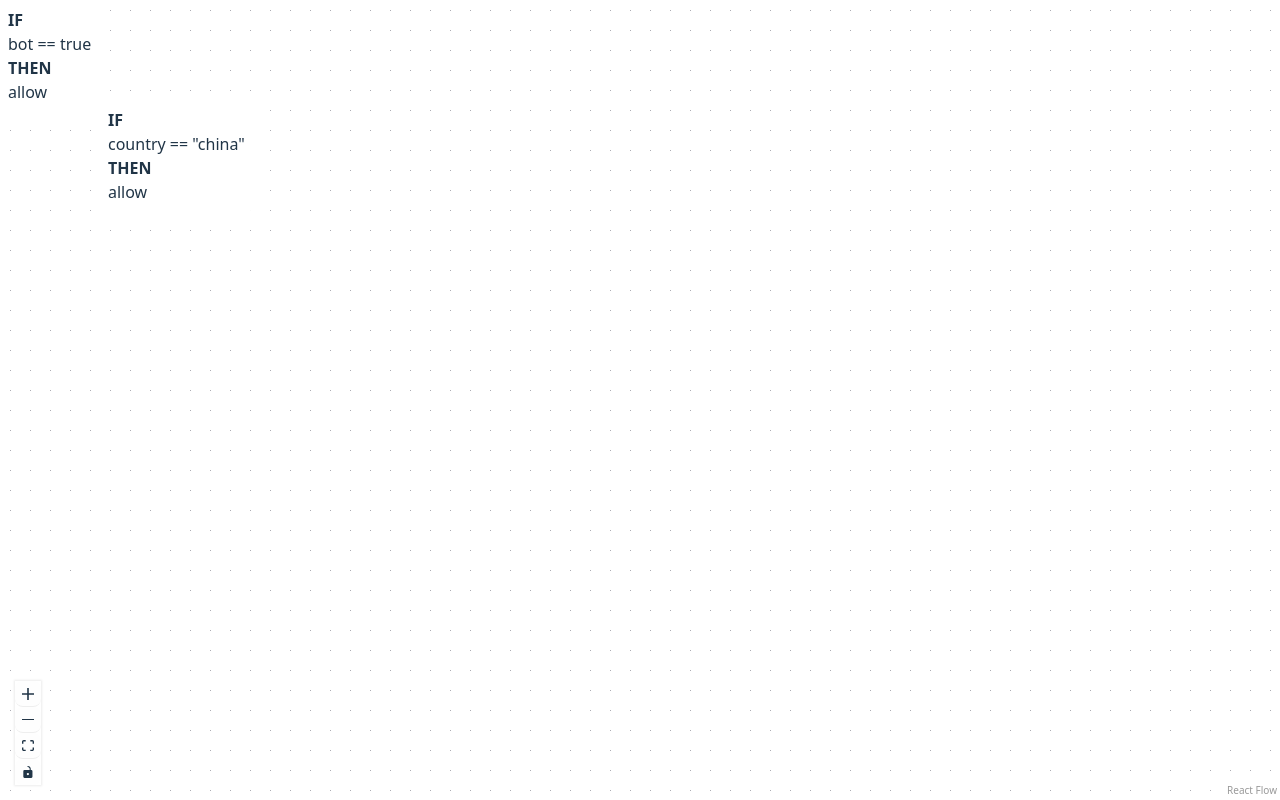
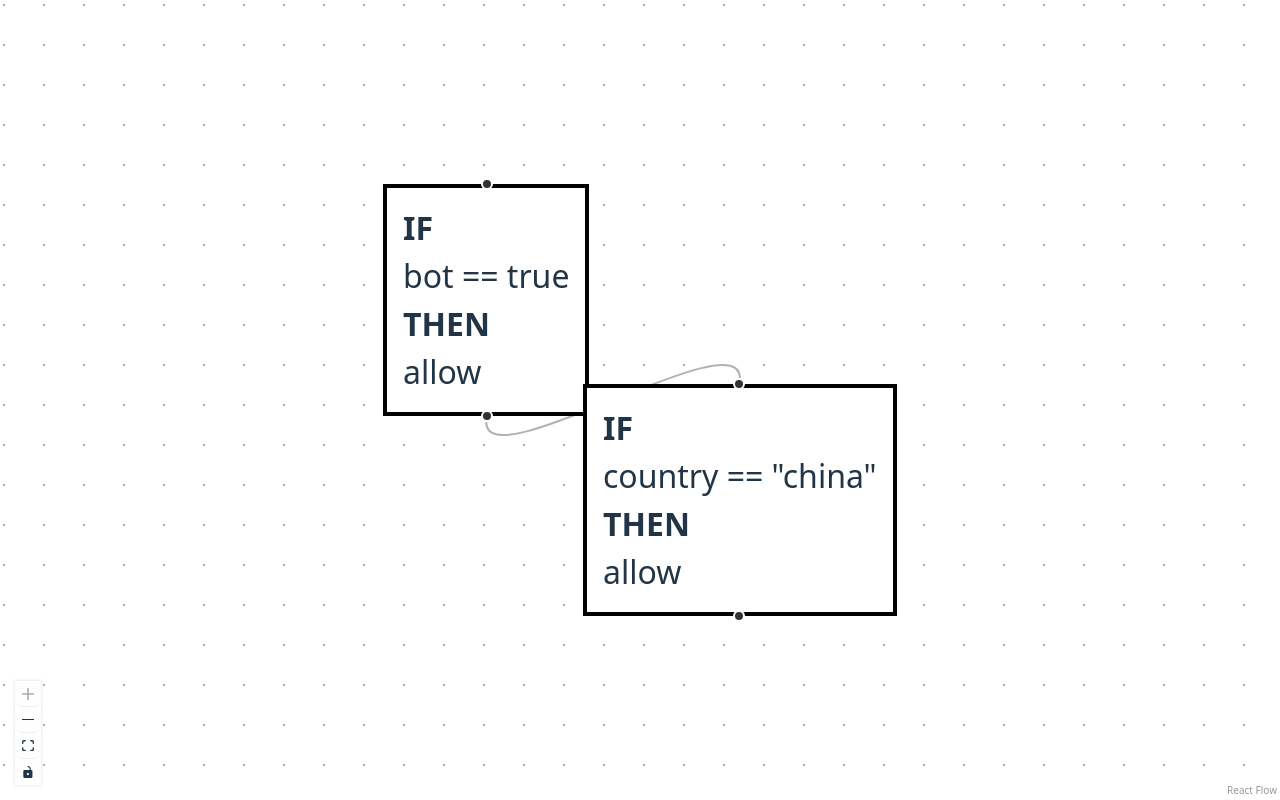
Before and after one commit to JuroUhlar/react-flow-sandbox, a React (Vite) app: page / in a window 1280 px wide. Built offline with nearby package versions, Linux system fonts and the light colour scheme.

Commit message:
feat: enhance RuleNode with selection handling and display selected node ID

```diff
--- a/src/App.tsx
+++ b/src/App.tsx
@@ -1,7 +1,14 @@
 import "./App.css";
 import "@xyflow/react/dist/style.css";
-import '@xyflow/react/dist/base.css';
-import { ReactFlow, Background, Controls, type NodeProps } from "@xyflow/react";
+import "@xyflow/react/dist/base.css";
+import {
+  ReactFlow,
+  Background,
+  Controls,
+  type NodeProps,
+  Handle,
+  Position,
+} from "@xyflow/react";
 import {
   applyNodeChanges,
   applyEdgeChanges,
@@ -58,17 +65,31 @@ const nodeTypes = {
 };
 
 function RuleNode(props: NodeProps<RuleNode>) {
-  return <div className="bg-white p-2 rounded-md">
-    <b>IF</b>
-    <p>{props.data.expression}</p>
-    <b>THEN</b>
-    <p>{props.data.action}</p>
-    </div>;
+  const isSelected = props.selected;
+
+  return (
+    <div
+      className={`p-2 border-2 ${
+        isSelected
+          ? "bg-blue-100 border-blue-500 shadow-lg"
+          : "bg-white border-black"
+      }`}
+    >
+      <b>IF</b>
+      <p>{props.data.expression}</p>
+      <b>THEN</b>
+      <p>{props.data.action}</p>
+      <Handle type="target" position={Position.Top} />
+      <Handle type="source" position={Position.Bottom} />
+    </div>
+  );
 }
+
 
 const App = () => {
   const [nodes, setNodes] = useState(initialNodes);
   const [edges, setEdges] = useState(initialEdges);
+  const [selectedNodeId, setSelectedNodeId] = useState<string | null>(null);
 
   const onNodesChange: OnNodesChange<AppNode> = useCallback(
     (changes) =>
@@ -81,15 +102,31 @@ const App = () => {
     []
   );
 
+  const onSelectionChange = useCallback(
+    (params: { nodes: AppNode[]; edges: Edge[] }) => {
+      // Track which node is selected (if any)
+      const selectedNode = params.nodes.find((node) => node.selected);
+      setSelectedNodeId(selectedNode?.id ?? null);
+    },
+    []
+  );
+
   return (
     <>
       <div style={{ height: "100vh", width: "100vw" }}>
+        {selectedNodeId && (
+          <div className="absolute top-4 left-4 z-10 bg-white p-2 border border-gray-300 rounded shadow">
+            Selected: {selectedNodeId}
+          </div>
+        )}
         <ReactFlow
           nodes={nodes}
           edges={edges}
           onNodesChange={onNodesChange}
           onEdgesChange={onEdgesChange}
+          onSelectionChange={onSelectionChange}
           nodeTypes={nodeTypes}
+          fitView
         >
           <Background />
           <Controls />
```
